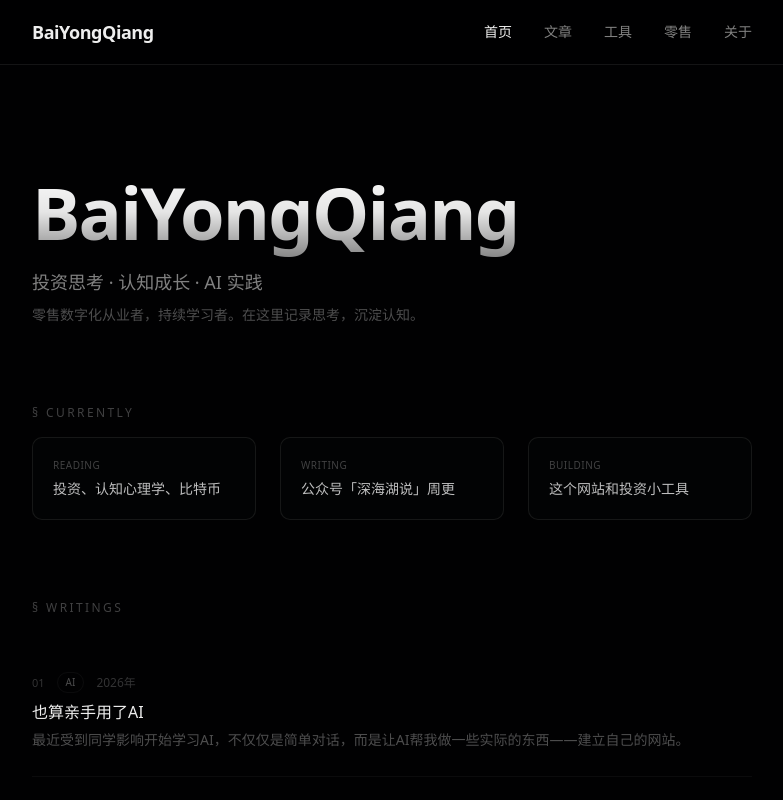
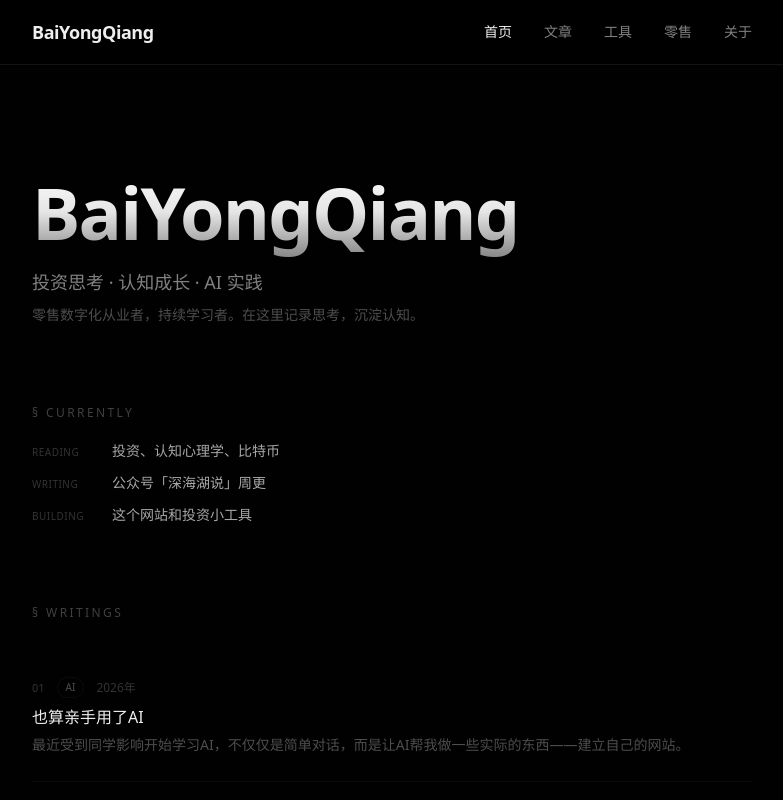
Before and after one commit to w1105860179/baiyongqiang-site, a Next.js app: page / in a window 1280 px wide. Shown: the top 800 px of the page, without its empty margins (248-1031 px from the left). Built offline with nearby package versions, Linux system fonts and the light colour scheme.

Commit message:
优化: Currently 状态栏改为极简文字列表，去除卡片边框

```diff
--- a/src/app/page.tsx
+++ b/src/app/page.tsx
@@ -34,35 +34,23 @@ export default function Home() {
             </p>
           </div>
 
-          {/* Currently — 李笑来风格状态栏 */}
+          {/* Currently — 极简文字列表 */}
           <div className="mb-20">
-            <h2 className="text-xs font-medium text-muted-foreground/50 uppercase tracking-[0.2em] mb-4">
+            <h2 className="text-xs font-medium text-muted-foreground/50 uppercase tracking-[0.2em] mb-5">
               § Currently
             </h2>
-            <div className="grid grid-cols-1 md:grid-cols-3 gap-6">
-              <div className="rounded-lg border border-border bg-card/50 p-5">
-                <div className="text-[10px] font-medium text-muted-foreground/50 uppercase tracking-wider mb-1.5">
-                  Reading
-                </div>
-                <div className="text-sm text-foreground/80">
-                  投资、认知心理学、比特币
-                </div>
+            <div className="space-y-3 text-sm">
+              <div className="flex items-baseline gap-4">
+                <span className="text-[10px] text-muted-foreground/40 uppercase tracking-wider w-16">Reading</span>
+                <span className="text-foreground/70">投资、认知心理学、比特币</span>
               </div>
-              <div className="rounded-lg border border-border bg-card/50 p-5">
-                <div className="text-[10px] font-medium text-muted-foreground/50 uppercase tracking-wider mb-1.5">
-                  Writing
-                </div>
-                <div className="text-sm text-foreground/80">
-                  公众号「深海湖说」周更
-                </div>
+              <div className="flex items-baseline gap-4">
+                <span className="text-[10px] text-muted-foreground/40 uppercase tracking-wider w-16">Writing</span>
+                <span className="text-foreground/70">公众号「深海湖说」周更</span>
               </div>
-              <div className="rounded-lg border border-border bg-card/50 p-5">
-                <div className="text-[10px] font-medium text-muted-foreground/50 uppercase tracking-wider mb-1.5">
-                  Building
-                </div>
-                <div className="text-sm text-foreground/80">
-                  这个网站和投资小工具
-                </div>
+              <div className="flex items-baseline gap-4">
+                <span className="text-[10px] text-muted-foreground/40 uppercase tracking-wider w-16">Building</span>
+                <span className="text-foreground/70">这个网站和投资小工具</span>
               </div>
             </div>
           </div>
```
